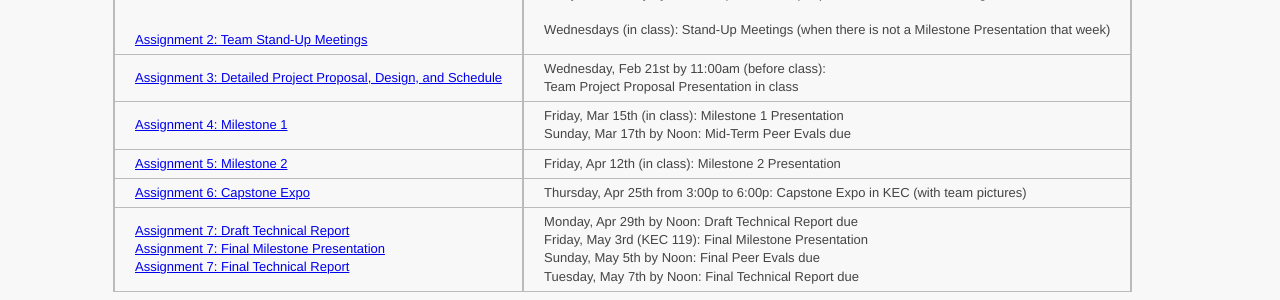
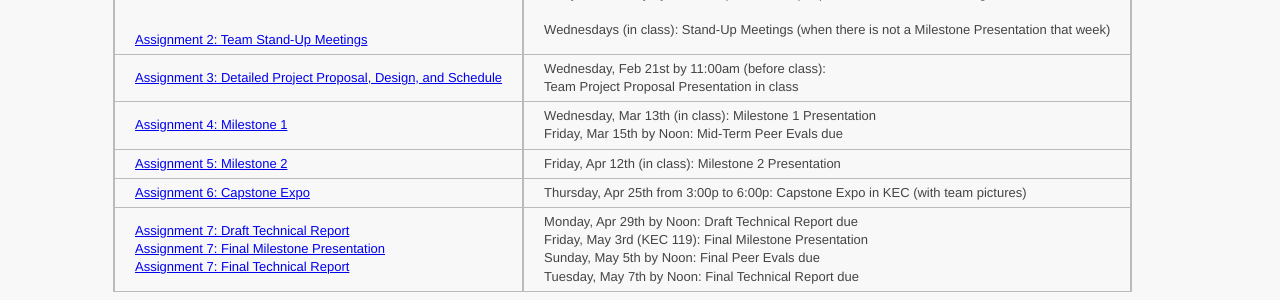
Before and after one commit to ycpcs/cs402-spring2024, a Jekyll site: the page built from projects/Privilege-Walk-Project/schedule.md, in a window 1280 px wide. Shown: the part 198-498 px from the top of the page. Built offline with Jekyll 4.4.1, drawn with Linux system fonts in a browser that asks for light colours.

Commit message:
scheudle updates for Milestone 1

```diff
--- a/projects/Privilege-Walk-Project/schedule.md
+++ b/projects/Privilege-Walk-Project/schedule.md
@@ -11,7 +11,7 @@ This is the assignment schedule for the Spring 2024 CS402 Privilege Walk Project
 [Assignment 1: Individual Proposal and Wish List](../../assign/assign01.html)| Wednesday, Feb, 7th by 11:00am (before class)
 [Assignment 2: Weekly Journal Updates](../../assign/assign02.html)<br><br><br>[Assignment 2: Team Stand-Up Meetings](../../assign/assign02.html) | Every Wednesday by 11:00am (before class): Updated for the week on Google Drive<br><br> Wednesdays (in class): Stand-Up Meetings (when there is not a Milestone Presentation that week)
 [Assignment 3: Detailed Project Proposal, Design, and Schedule](../../assign/assign03.html) | Wednesday, Feb 21st by 11:00am (before class): <br> Team Project Proposal Presentation in class
-[Assignment 4: Milestone 1](../../assign/assign04.html) | Friday, Mar 15th (in class): Milestone 1 Presentation<br>Sunday, Mar 17th by Noon: Mid-Term Peer Evals due
+[Assignment 4: Milestone 1](../../assign/assign04.html) | Wednesday, Mar 13th (in class): Milestone 1 Presentation<br>Friday, Mar 15th by Noon: Mid-Term Peer Evals due
 [Assignment 5: Milestone 2](../../assign/assign05.html) | Friday, Apr 12th (in class): Milestone 2 Presentation
 [Assignment 6: Capstone Expo](../../assign/assign06.html) | Thursday, Apr 25th from 3:00p to 6:00p: Capstone Expo in KEC (with team pictures)
 [Assignment 7: Draft Technical Report](../../assign/finalreport.html) <br> [Assignment 7: Final Milestone Presentation](../../assign/assign07.html)<br>[Assignment 7: Final Technical Report](../../assign/finalreport.html) | Monday, Apr 29th by Noon: Draft Technical Report due<br>Friday, May 3rd (KEC 119): Final Milestone Presentation<br>Sunday, May 5th by Noon: Final Peer Evals due<br>Tuesday, May 7th by Noon: Final Technical Report due
```
Also changed, not shown: projects/YCPHacks-Website-Project/schedule.md (+1 -1 lines).
